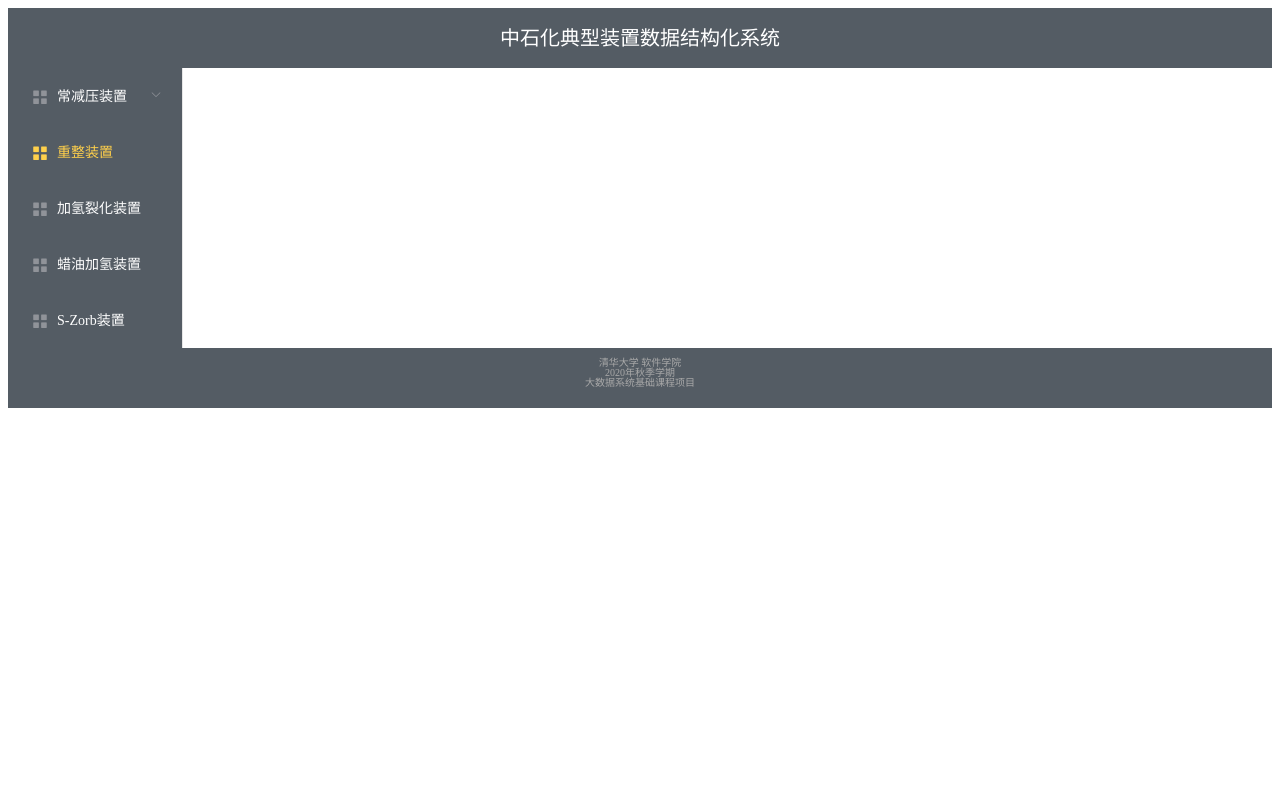
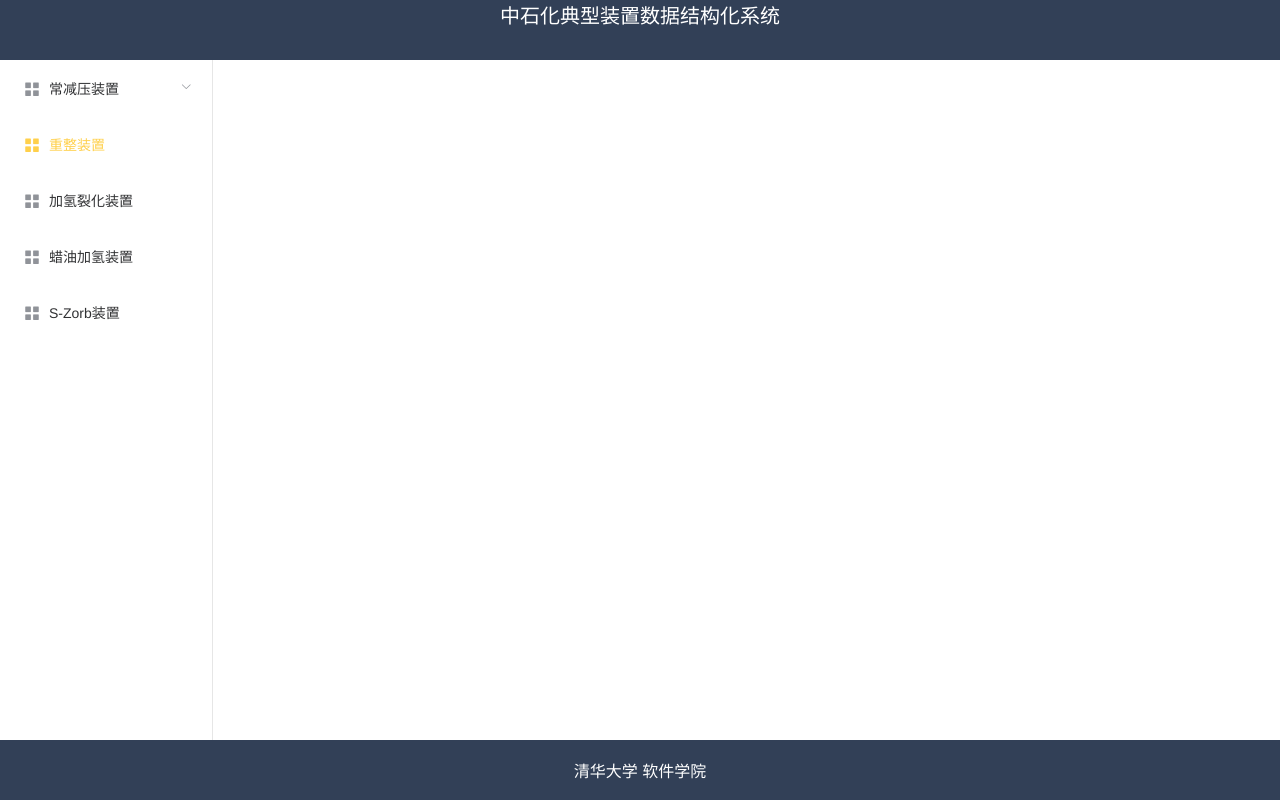
Before and after one commit to 543202718/BigDataSystemApp, a Vue app in the folder FrontEnd/: page / in a window 1280 px wide. Built offline with nearby package versions, Linux system fonts and the light colour scheme; what v-charts, vue-element-extends, vue-resource would draw is missing.

Commit message:
change GUI

```diff
--- a/FrontEnd/package.json
+++ b/FrontEnd/package.json
@@ -22,6 +22,7 @@
     "vue-element-extends": "^1.2.20",
     "vue-resource": "^1.5.1",
     "vue-router": "^3.0.1",
+    "vuex": "^3.5.1",
     "xe-ajax": "^3.5.4",
     "xe-utils": "^1.9.4"
   },
--- a/FrontEnd/src/App.vue
+++ b/FrontEnd/src/App.vue
@@ -8,7 +8,7 @@
 </template>
 
 <script>
-import Index from "@/views/index2.vue";
+import Index from "@/views/index.vue";
 export default {
     name: "App",
     components: {
@@ -18,97 +18,16 @@
 </script>
 
 <style>
-#app {
-    font-family: "Fira Code", "汉仪南宫体简", Helvetica, Arial, sans-serif;
+
+  html, body, #app {
+    font-family: 'Avenir', Helvetica, Arial, sans-serif;
     -webkit-font-smoothing: antialiased;
     -moz-osx-font-smoothing: grayscale;
     text-align: center;
-    color: #1070cf;
-    margin-top: 0px;
-    min-height: 600px;
-    position: absolute;
-    top: 0;
-    left: 0;
-    width: 100%;
-    height: 100%;
-}
-
-html {
-    height: 100%;
     margin: 0;
     padding: 0;
-    background-size: cover;
-    background-position: center center;
-    background-repeat: repeat-y;
-    background-attachment: scroll;
-}
-
-.body {
-    display: flex;
-    flex-flow: column;
-    min-height: 70vh;
-}
-
-body .el-table th.gutter {
-    display: table-cell !important;
-}
-
-body .table {
-    border: 2px solid #429fff;
-    /* 表格边框 */
-    font-family: "汉仪南宫体简";
-    font-size: 18px;
-    border-collapse: collapse;
-    /*边框重叠 */
-    overflow-x: auto;
-    overflow-y: auto;
-}
-
-body .table tr:hover {
-    background-color: #d2e8ff;
-    /* 动态变色,IE6下无效！*/
-}
-
-body .table caption {
-    padding-top: 3px;
-    padding-bottom: 2px;
-    font: bold 1.1em;
-    color: #ff00ff;
-    background-color: #f0f7ff;
-    border: 1px solid #429fff;
-    /* 表格标题边框 */
-}
-
-body .table th {
-    border: 1px solid #429fff;
-    /* 行、列名称边框 */
-    background-color: #d2e8ff;
-    font-weight: bold;
-    padding-top: 4px;
-    padding-bottom: 4px;
-    padding-left: 10px;
-    padding-right: 10px;
-    text-align: center;
-}
-
-body .table tr {
-    background-color: rgb(240, 240, 240);
-}
-
-body .table td {
-    border: 1px solid #429fff;
-    /* 单元格边框 */
-    text-align: center;
-    padding: 4px;
-}
-
-.footer {
-    font-family: "Fira Code", "汉仪南宫体简";
-    font-size: 14px;
-    color: grey;
-    text-align: center;
-    height: 40px;
+    height: 100%;
     width: 100%;
-    /*展开footer宽度*/
-}
+    background-color: #324057;
+  }
 </style>
--- a/FrontEnd/src/router/index.js
+++ b/FrontEnd/src/router/index.js
@@ -1,6 +1,6 @@
 //  import Vue from "vue";
 //  import Router from "vue-router"; /* 引入了路由插件vue-router */
-import index from '@/views/index2.vue'
+import index from '@/views/index.vue'
 import error from '@/views/error.vue'
 import author from '@/views/author.vue'
 import input from '@/views/changjianya/input.vue'
--- /dev/null
+++ b/FrontEnd/src/views/index.vue
@@ -0,0 +1,94 @@
+<template>
+<div style="height: 100%">
+
+    <el-header style="text-align: center; font-size: 20px">中石化典型装置数据结构化系统</el-header>
+
+    <el-row style="height: 85%; background-color: white">
+        <el-col :span="4" style="height: 100%; background-color: white; overflow: auto; text-align: left">
+            <el-menu style="height: 100%" default-active="2" class="el-menu-vertical-demo" @open="handleOpen" @close="handleClose"   active-text-color="#ffd04b">
+                <el-submenu index="1">
+                    <template slot="title">
+                        <i class="el-icon-menu"></i>
+                        <span>常减压装置</span>
+                    </template>
+                    <el-menu-item-group>
+                        <el-menu-item index="1-1" v-on:click="inputTemplate1">输入</el-menu-item>
+                        <el-menu-item index="1-2">查询</el-menu-item>
+                        <el-menu-item index="1-3">比对</el-menu-item>
+                    </el-menu-item-group>
+                </el-submenu>
+                <el-menu-item index="2">
+                    <i class="el-icon-menu"></i>
+                    <span slot="title">重整装置</span>
+                </el-menu-item>
+                <el-menu-item index="3">
+                    <i class="el-icon-menu"></i>
+                    <span slot="title">加氢裂化装置</span>
+                </el-menu-item>
+                <el-menu-item index="4">
+                    <i class="el-icon-menu"></i>
+                    <span slot="title">蜡油加氢装置</span>
+                </el-menu-item>
+                <el-menu-item index="5">
+                    <i class="el-icon-menu"></i>
+                    <span slot="title">S-Zorb装置</span>
+                </el-menu-item>
+            </el-menu>
+        </el-col>
+    <el-col :span="20" style="height: 100%; background-color: white; overflow: auto;">
+            <el-main>
+                <router-view>
+                    //嵌套子路由
+                </router-view>
+            </el-main>
+        </el-col>
+    </el-row>
+
+    <el-footer style="height: 5%">
+        <br>
+        清华大学 软件学院<br />
+   </el-footer>
+
+</div>
+</template>
+
+<script>
+export default {
+    name: "Index",
+
+    created() {
+        console.log("get here")
+    },
+
+    methods: {
+        inputTemplate1: function () {
+            this.$router.push("/changjianya/input");
+        },
+        handleOpen(key, keyPath) {
+            console.log(key, keyPath);
+        },
+        handleClose(key, keyPath) {
+            console.log(key, keyPath);
+        }
+    }
+};
+</script>
+
+<style>
+.el-header {
+height: 10%;
+    text-align: left;
+    padding: 13px;
+    color:white;
+}
+
+
+
+.el-submenu .el-menu-item {
+    min-width: 100px;
+}
+
+.el-footer {
+    color: #fff;
+}
+</style>
--- a/FrontEnd/src/views/index2.vue
+++ /dev/null
@@ -1,109 +0,0 @@
-<template>
-<div>
-
-    <el-container>
-        <el-header style="text-align: center; font-size: 20px">中石化典型装置数据结构化系统</el-header>
-        <el-container>
-            <el-aside width="350px">
-
-                <el-row class="tac">
-                    <el-col :span="12">
-                        <el-menu default-active="2" class="el-menu-vertical-demo" @open="handleOpen" @close="handleClose" background-color="#545c64" text-color="#fff" active-text-color="#ffd04b">
-                            <el-submenu index="1">
-                                <template slot="title">
-                                    <i class="el-icon-menu"></i>
-                                    <span>常减压装置</span>
-                                </template>
-                                <el-menu-item-group>
-                                    <el-menu-item index="1-1" v-on:click="inputTemplate1" style="">输入</el-menu-item>
-                                    <el-menu-item index="1-2">查询</el-menu-item>
-                                    <el-menu-item index="1-3">比对</el-menu-item>
-                                </el-menu-item-group>
-                            </el-submenu>
-                            <el-menu-item index="2">
-                                <i class="el-icon-menu"></i>
-                                <span slot="title">重整装置</span>
-                            </el-menu-item>
-                            <el-menu-item index="3">
-                                <i class="el-icon-menu"></i>
-                                <span slot="title">加氢裂化装置</span>
-                            </el-menu-item>
-                            <el-menu-item index="4">
-                                <i class="el-icon-menu"></i>
-                                <span slot="title">蜡油加氢装置</span>
-                            </el-menu-item>
-                            <el-menu-item index="5">
-                                <i class="el-icon-menu"></i>
-                                <span slot="title">S-Zorb装置</span>
-                            </el-menu-item>
-                        </el-menu>
-                    </el-col>
-                </el-row>
-            </el-aside>
-
-            <el-main>
-                <router-view>
-                    //嵌套子路由
-                </router-view>
-            </el-main>
-
-        </el-container>
-    </el-container>
-    <el-container>
-
-        <el-footer>
-            <br>
-            清华大学 软件学院<br />
-            2020年秋季学期<br />
-            大数据系统基础课程项目<br /></el-footer>
-    </el-container>
-
-</div>
-</template>
-
-<script>
-export default {
-    name: "Index",
-
-    created() {
-        console.log("get here")
-    },
-
-    methods: {
-        inputTemplate1: function () {
-            this.$router.push("/changjianya/input");
-        },
-        handleOpen(key, keyPath) {
-            console.log(key, keyPath);
-        },
-        handleClose(key, keyPath) {
-            console.log(key, keyPath);
-        }
-    }
-};
-</script>
-
-<style>
-.el-header {
-    background-color: #545c64;
-    color: #fff;
-    line-height: 60px;
-}
-
-.el-aside {
-    overflow-y:hidden;
-    height: 100%;
-    width: auto;
-}
-.el-submenu .el-menu-item{
-    min-width: 100px;
-}
-.el-footer {
-    text-align:center;
-    background-color: #545c64;
-    font-family: "Fira Code", "汉仪南宫体简";
-    font-size: 10px;
-    color: darkgray;
-    line-height: 100%;
-}
-</style>
```
Also changed, not shown: 1 other file (tests, documents, lock files or other folders).
